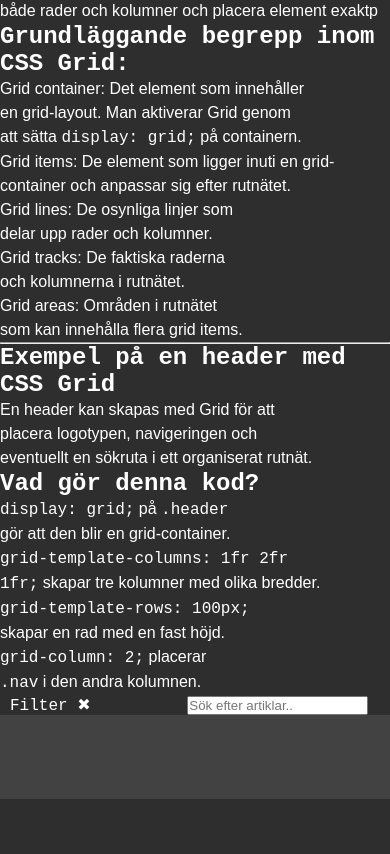
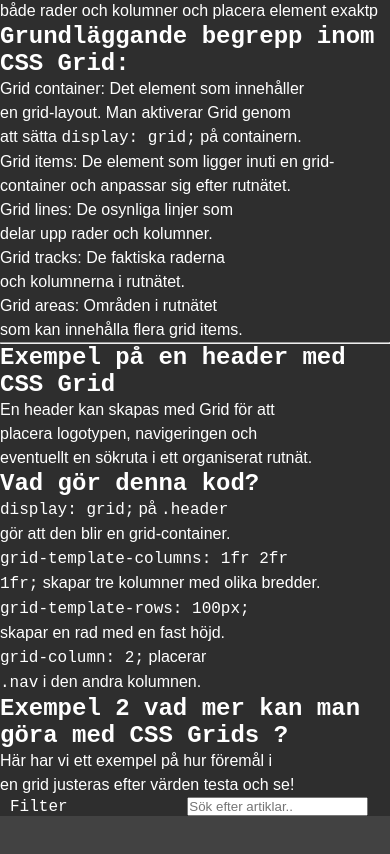
Before and after one commit to m4rreParre/Strukt-tura-project-WEUWEB01, a plain HTML site: page pages/WebbStructure.html in a window 390 px wide. Shown: the part 859-1713 px from the top of the page. Before the commit the page ends 1658 px from the top, so only its background shows below. Drawn offline with Linux system fonts and the light colour scheme.

Commit message:
Add example article to WebbStructure.html and clean up CSS rules in shared.css

```diff
--- a/pages/WebbStructure.html
+++ b/pages/WebbStructure.html
@@ -137,11 +137,16 @@
                 </ul>
             </article>
 
+            <article>
+                <h2>Exempel 2 vad mer kan man göra med CSS Grids ?</h2>
+                <p>Här har vi ett exempel på hur föremål i en grid justeras efter värden testa och se!</p>
+            </article>
+
         </section>
 
         <aside id="search-bar">
             <nav>
-                <button class="filter-btn">Filter ✖</button>
+                <button class="filter-btn">Filter </button>
                 <input type="text" id="searchInut" placeholder="Sök efter artiklar.." />
                 <ul>
                     <li><a href="#flexbox-section">Flexbox?</a></li>
--- a/styles/shared.css
+++ b/styles/shared.css
@@ -195,4 +195,7 @@ footer > section > p > a {
   body > header > h2 {
     font-size: 2rem;
   }
+  body > header > nav > ul > li > a {
+
+  }
 }
```
